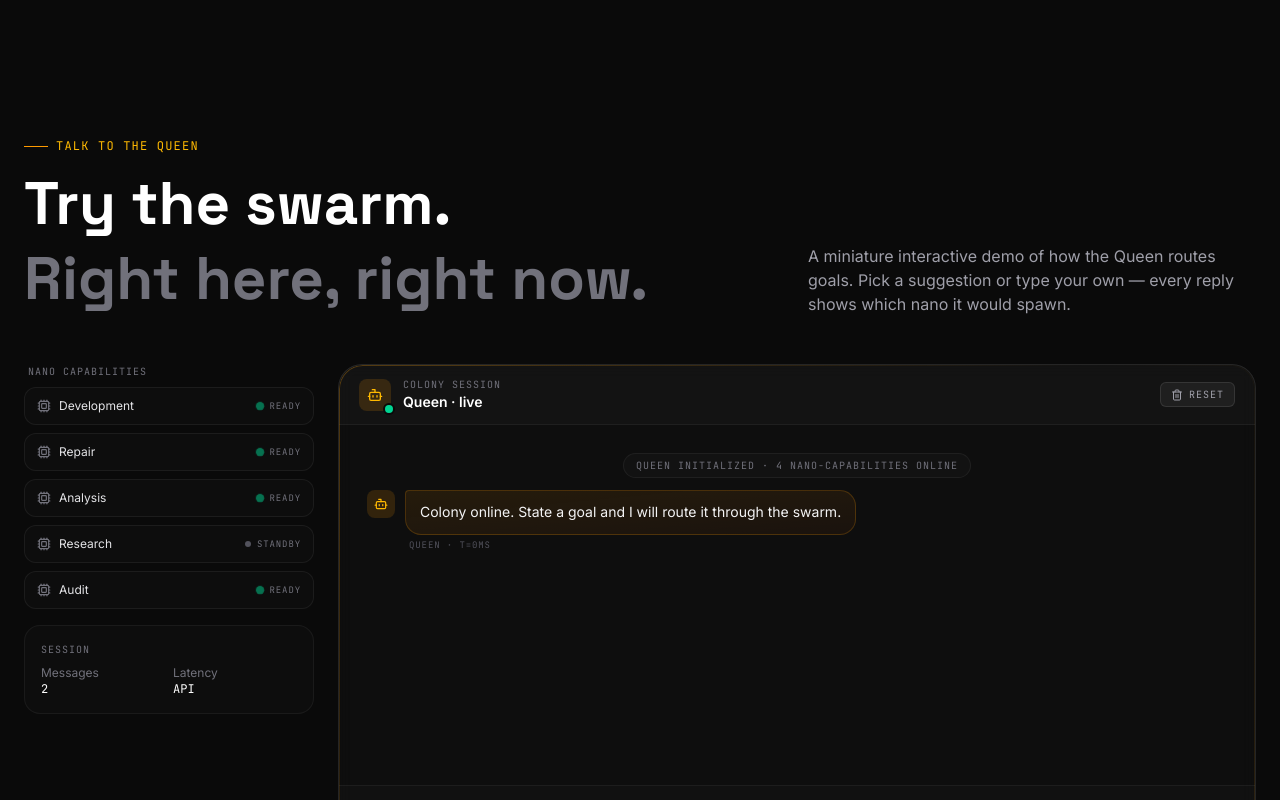
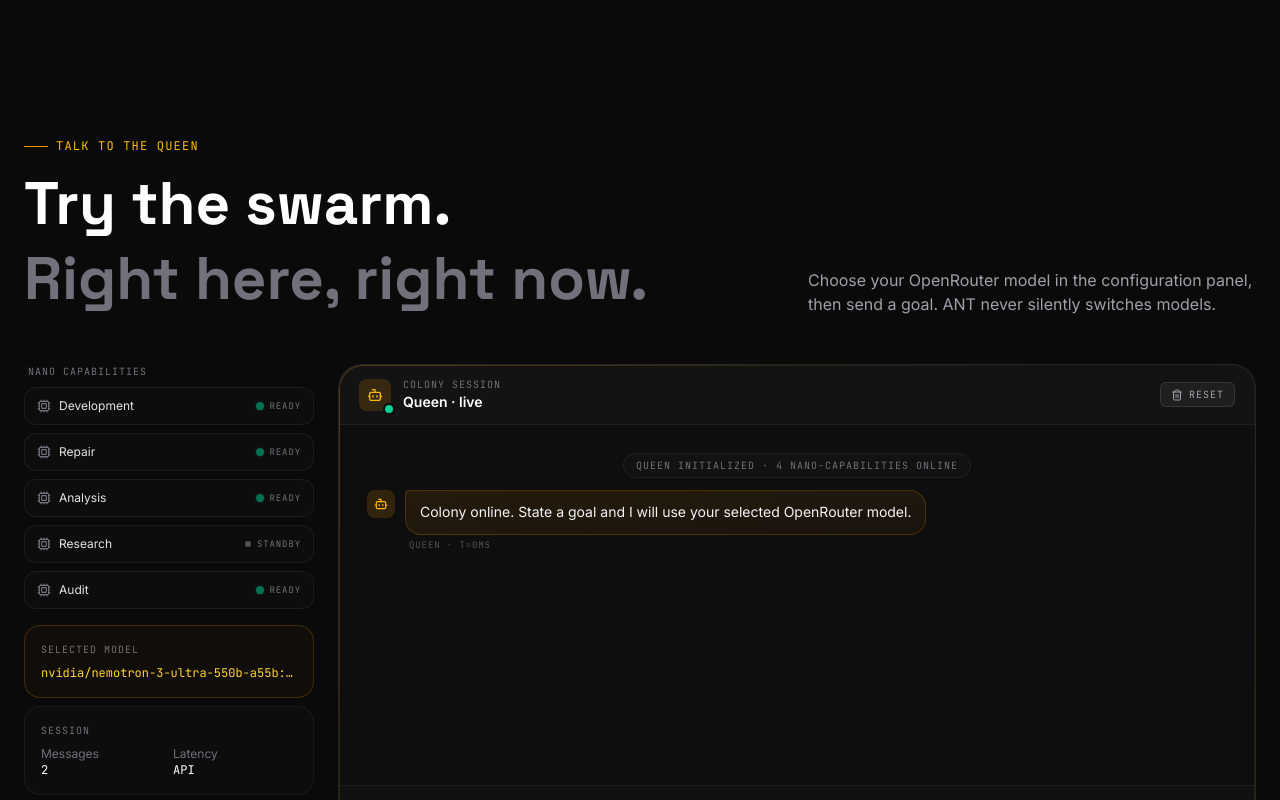
Before and after one commit to djny45/ANT-AI, a React (Vite) app: page / in a window 1280 px wide. Shown: the part 8520-9320 px from the top of the page. Built offline with nearby package versions, Linux system fonts and the light colour scheme; no server answers.

Commit message:
Use the selected model for every chat request

```diff
--- a/src/components/ChatBox.tsx
+++ b/src/components/ChatBox.tsx
@@ -2,7 +2,7 @@ import { useEffect, useRef, useState } from 'react'
 import { motion, AnimatePresence } from 'framer-motion'
 import { Send, Bot, User, Sparkles, Cpu, Trash2 } from 'lucide-react'
 import { sendToANT } from '../lib/api'
-import { getApiKey } from '../lib/storage'
+import { getApiKey, getModel } from '../lib/storage'
 
 type Role = 'user' | 'ant' | 'system'
 
@@ -23,7 +23,7 @@ const seedMessages: Message[] = [
   {
     id: 'm1',
     role: 'ant',
-    text: 'Colony online. State a goal and I will route it through the swarm.',
+    text: 'Colony online. State a goal and I will use your selected OpenRouter model.',
     meta: 'Queen · t=0ms',
   },
 ]
@@ -48,36 +48,15 @@ function MessageBubble({ m }: { m: Message }) {
     )
   }
   return (
-    <motion.div
-      initial={{ opacity: 0, y: 6 }}
-      animate={{ opacity: 1, y: 0 }}
-      transition={{ duration: 0.25 }}
-      className={`flex gap-2.5 ${isUser ? 'flex-row-reverse' : 'flex-row'}`}
-    >
-      <div
-        className={`flex h-7 w-7 shrink-0 items-center justify-center rounded-lg ${
-          isUser
-            ? 'bg-white/10 text-zinc-200'
-            : 'bg-amber-500/15 text-amber-400'
-        }`}
-      >
+    <motion.div initial={{ opacity: 0, y: 6 }} animate={{ opacity: 1, y: 0 }} transition={{ duration: 0.25 }} className={`flex gap-2.5 ${isUser ? 'flex-row-reverse' : 'flex-row'}`}>
+      <div className={`flex h-7 w-7 shrink-0 items-center justify-center rounded-lg ${isUser ? 'bg-white/10 text-zinc-200' : 'bg-amber-500/15 text-amber-400'}`}>
         {isUser ? <User className="h-3.5 w-3.5" /> : <Bot className="h-3.5 w-3.5" />}
       </div>
       <div className={`max-w-[80%] ${isUser ? 'items-end' : 'items-start'} flex flex-col gap-1`}>
-        <div
-          className={`rounded-2xl px-3.5 py-2.5 text-sm leading-relaxed ${
-            isUser
-              ? 'bg-white/[0.06] text-white border border-white/10 rounded-tr-sm'
-              : 'bg-gradient-to-br from-amber-500/10 to-orange-500/5 text-zinc-100 border border-amber-500/20 rounded-tl-sm'
-          }`}
-        >
+        <div className={`rounded-2xl px-3.5 py-2.5 text-sm leading-relaxed ${isUser ? 'bg-white/[0.06] text-white border border-white/10 rounded-tr-sm' : 'bg-gradient-to-br from-amber-500/10 to-orange-500/5 text-zinc-100 border border-amber-500/20 rounded-tl-sm'}`}>
           {m.text}
         </div>
-        {m.meta && (
-          <div className="font-mono text-[9px] uppercase tracking-widest text-zinc-600 px-1">
-            {m.meta}
-          </div>
-        )}
+        {m.meta && <div className="font-mono text-[9px] uppercase tracking-widest text-zinc-600 px-1">{m.meta}</div>}
       </div>
     </motion.div>
   )
@@ -87,58 +66,48 @@ export default function ChatBox() {
   const [messages, setMessages] = useState<Message[]>(seedMessages)
   const [input, setInput] = useState('')
   const [thinking, setThinking] = useState(false)
+  const [model, setModel] = useState(() => getModel())
   const scrollRef = useRef<HTMLDivElement>(null)
 
   useEffect(() => {
-    scrollRef.current?.scrollTo({
-      top: scrollRef.current.scrollHeight,
-      behavior: 'smooth',
-    })
+    scrollRef.current?.scrollTo({ top: scrollRef.current.scrollHeight, behavior: 'smooth' })
   }, [messages, thinking])
+
+  useEffect(() => {
+    const syncModel = () => setModel(getModel())
+    window.addEventListener('storage', syncModel)
+    window.addEventListener('focus', syncModel)
+    return () => {
+      window.removeEventListener('storage', syncModel)
+      window.removeEventListener('focus', syncModel)
+    }
+  }, [])
 
   const send = async (text?: string) => {
     const value = (text ?? input).trim()
     if (!value || thinking) return
 
-    const userMsg: Message = {
-      id: `u-${Date.now()}`,
-      role: 'user',
-      text: value,
+    const selectedModel = getModel(model).trim()
+    if (!selectedModel) {
+      setMessages((m) => [...m, { id: `e-${Date.now()}`, role: 'system', text: 'Select an OpenRouter model in the configuration panel first.', meta: 'configuration' }])
+      return
     }
 
+    const userMsg: Message = { id: `u-${Date.now()}`, role: 'user', text: value }
     setMessages((m) => [...m, userMsg])
     setInput('')
     setThinking(true)
 
     try {
       const apiKey = getApiKey()
-      if (!apiKey) {
-        throw new Error('API key not configured. Open the API Key panel first.')
-      }
+      if (!apiKey) throw new Error('API key not configured. Open the API Key panel first.')
 
-      const result = await sendToANT(value, apiKey)
-      const responseText =
-        result?.message ?? result?.response ?? result?.text ?? 'ANT returned no response.'
+      const result = await sendToANT(value, apiKey, selectedModel)
+      const responseText = result?.message ?? result?.response ?? result?.text ?? 'ANT returned no response.'
 
-      setMessages((m) => [
-        ...m,
-        {
-          id: `a-${Date.now()}`,
-          role: 'ant',
-          text: String(responseText),
-          meta: 'ANT API · live',
-        },
-      ])
+      setMessages((m) => [...m, { id: `a-${Date.now()}`, role: 'ant', text: String(responseText), meta: `ANT API · ${selectedModel}` }])
     } catch (error) {
-      setMessages((m) => [
-        ...m,
-        {
-          id: `e-${Date.now()}`,
-          role: 'system',
-          text: error instanceof Error ? error.message : 'ANT API request failed.',
-          meta: 'error',
-        },
-      ])
+      setMessages((m) => [...m, { id: `e-${Date.now()}`, role: 'system', text: error instanceof Error ? error.message : 'ANT API request failed.', meta: 'error' }])
     } finally {
       setThinking(false)
     }
@@ -150,207 +119,32 @@ export default function ChatBox() {
   }
 
   return (
-    <section
-      id="chat"
-      className="relative w-full bg-[#0a0a0a] py-28 sm:py-36 border-t border-white/5"
-    >
+    <section id="chat" className="relative w-full bg-[#0a0a0a] py-28 sm:py-36 border-t border-white/5">
       <div className="mx-auto max-w-7xl px-6">
-        <motion.div
-          initial={{ opacity: 0, y: 16 }}
-          whileInView={{ opacity: 1, y: 0 }}
-          viewport={{ once: true }}
-          transition={{ duration: 0.6 }}
-          className="mb-12 flex flex-col md:flex-row md:items-end md:justify-between gap-6"
-        >
-          <div className="max-w-2xl">
-            <div className="mb-3 inline-flex items-center gap-2 text-xs font-mono uppercase tracking-widest text-amber-400">
-              <span className="h-px w-6 bg-amber-500" />
-              Talk to the Queen
-            </div>
-            <h2 className="font-display text-4xl font-bold leading-tight text-white sm:text-5xl md:text-6xl">
-              Try the swarm.
-              <br />
-              <span className="text-zinc-500">Right here, right now.</span>
-            </h2>
-          </div>
-          <p className="text-zinc-400 max-w-md">
-            A miniature interactive demo of how the Queen routes goals. Pick a
-            suggestion or type your own — every reply shows which nano it would
-            spawn.
-          </p>
+        <motion.div initial={{ opacity: 0, y: 16 }} whileInView={{ opacity: 1, y: 0 }} viewport={{ once: true }} transition={{ duration: 0.6 }} className="mb-12 flex flex-col md:flex-row md:items-end md:justify-between gap-6">
+          <div className="max-w-2xl"><div className="mb-3 inline-flex items-center gap-2 text-xs font-mono uppercase tracking-widest text-amber-400"><span className="h-px w-6 bg-amber-500" /> Talk to the Queen</div><h2 className="font-display text-4xl font-bold leading-tight text-white sm:text-5xl md:text-6xl">Try the swarm.<br /><span className="text-zinc-500">Right here, right now.</span></h2></div>
+          <p className="text-zinc-400 max-w-md">Choose your OpenRouter model in the configuration panel, then send a goal. ANT never silently switches models.</p>
         </motion.div>
 
-        <motion.div
-          initial={{ opacity: 0, y: 20 }}
-          whileInView={{ opacity: 1, y: 0 }}
-          viewport={{ once: true }}
-          transition={{ duration: 0.6, delay: 0.1 }}
-          className="grid grid-cols-1 lg:grid-cols-12 gap-6"
-        >
+        <motion.div initial={{ opacity: 0, y: 20 }} whileInView={{ opacity: 1, y: 0 }} viewport={{ once: true }} transition={{ duration: 0.6, delay: 0.1 }} className="grid grid-cols-1 lg:grid-cols-12 gap-6">
           <div className="lg:col-span-3 space-y-2">
-            <div className="text-[10px] font-mono uppercase tracking-widest text-zinc-500 px-1">
-              Nano capabilities
-            </div>
-            {[
-              { label: 'Development', state: 'ready' },
-              { label: 'Repair', state: 'ready' },
-              { label: 'Analysis', state: 'ready' },
-              { label: 'Research', state: 'standby' },
-              { label: 'Audit', state: 'ready' },
-            ].map((c, i) => (
-              <motion.div
-                key={c.label}
-                initial={{ opacity: 0, x: -8 }}
-                whileInView={{ opacity: 1, x: 0 }}
-                viewport={{ once: true }}
-                transition={{ delay: 0.1 + i * 0.05 }}
-                className="flex items-center justify-between rounded-xl border border-white/[0.06] bg-white/[0.015] px-3 py-2.5"
-              >
-                <div className="flex items-center gap-2">
-                  <Cpu className="h-3.5 w-3.5 text-zinc-500" />
-                  <span className="text-xs text-zinc-200">{c.label}</span>
-                </div>
-                <div className="flex items-center gap-1.5">
-                  <span
-                    className={`h-1.5 w-1.5 rounded-full ${
-                      c.state === 'ready'
-                        ? 'bg-emerald-400 pulse-dot'
-                        : 'bg-zinc-600'
-                    }`}
-                  />
-                  <span className="font-mono text-[9px] uppercase tracking-widest text-zinc-500">
-                    {c.state}
-                  </span>
-                </div>
+            <div className="text-[10px] font-mono uppercase tracking-widest text-zinc-500 px-1">Nano capabilities</div>
+            {[{ label: 'Development', state: 'ready' }, { label: 'Repair', state: 'ready' }, { label: 'Analysis', state: 'ready' }, { label: 'Research', state: 'standby' }, { label: 'Audit', state: 'ready' }].map((c, i) => (
+              <motion.div key={c.label} initial={{ opacity: 0, x: -8 }} whileInView={{ opacity: 1, x: 0 }} viewport={{ once: true }} transition={{ delay: 0.1 + i * 0.05 }} className="flex items-center justify-between rounded-xl border border-white/[0.06] bg-white/[0.015] px-3 py-2.5">
+                <div className="flex items-center gap-2"><Cpu className="h-3.5 w-3.5 text-zinc-500" /><span className="text-xs text-zinc-200">{c.label}</span></div>
+                <div className="flex items-center gap-1.5"><span className={`h-1.5 w-1.5 rounded-full ${c.state === 'ready' ? 'bg-emerald-400 pulse-dot' : 'bg-zinc-600'}`} /><span className="font-mono text-[9px] uppercase tracking-widest text-zinc-500">{c.state}</span></div>
               </motion.div>
             ))}
-
-            <div className="mt-4 rounded-2xl border border-white/5 bg-white/[0.015] p-4">
-              <div className="text-[10px] font-mono uppercase tracking-widest text-zinc-500">
-                Session
-              </div>
-              <div className="mt-2 grid grid-cols-2 gap-2 text-xs">
-                <div>
-                  <div className="text-zinc-500">Messages</div>
-                  <div className="font-mono text-white">{messages.length}</div>
-                </div>
-                <div>
-                  <div className="text-zinc-500">Latency</div>
-                  <div className="font-mono text-white">API</div>
-                </div>
-              </div>
-            </div>
+            <div className="mt-4 rounded-2xl border border-amber-500/20 bg-amber-500/[0.03] p-4"><div className="text-[10px] font-mono uppercase tracking-widest text-zinc-500">Selected model</div><div className="mt-2 truncate font-mono text-xs text-amber-300" title={model}>{model}</div></div>
+            <div className="rounded-2xl border border-white/5 bg-white/[0.015] p-4"><div className="text-[10px] font-mono uppercase tracking-widest text-zinc-500">Session</div><div className="mt-2 grid grid-cols-2 gap-2 text-xs"><div><div className="text-zinc-500">Messages</div><div className="font-mono text-white">{messages.length}</div></div><div><div className="text-zinc-500">Latency</div><div className="font-mono text-white">API</div></div></div></div>
           </div>
 
-          <div className="lg:col-span-9">
-            <div className="relative overflow-hidden rounded-3xl border border-white/10 bg-white/[0.02] backdrop-blur-sm gradient-border">
-              <div className="flex items-center justify-between border-b border-white/5 bg-white/[0.02] px-5 py-3">
-                <div className="flex items-center gap-3">
-                  <div className="relative flex h-8 w-8 items-center justify-center rounded-lg bg-amber-500/15 text-amber-400">
-                    <Bot className="h-4 w-4" />
-                    <span className="absolute -bottom-0.5 -right-0.5 h-2 w-2 rounded-full bg-emerald-400 ring-2 ring-[#0a0a0a]" />
-                  </div>
-                  <div>
-                    <div className="text-[10px] font-mono uppercase tracking-widest text-zinc-500">
-                      colony session
-                    </div>
-                    <div className="text-sm font-semibold text-white">
-                      Queen · live
-                    </div>
-                  </div>
-                </div>
-                <button
-                  onClick={clear}
-                  className="flex items-center gap-1.5 rounded-md border border-white/10 bg-white/5 px-2.5 py-1 text-[10px] font-mono uppercase tracking-widest text-zinc-400 transition-all hover:bg-white/10 hover:text-white"
-                >
-                  <Trash2 className="h-3 w-3" />
-                  <span>reset</span>
-                </button>
-              </div>
-
-              <div
-                ref={scrollRef}
-                className="h-[360px] overflow-y-auto px-5 py-5 sm:px-7 sm:py-7 space-y-3"
-              >
-                <AnimatePresence initial={false}>
-                  {messages.map((m) => (
-                    <MessageBubble key={m.id} m={m} />
-                  ))}
-                </AnimatePresence>
-
-                {thinking && (
-                  <motion.div
-                    initial={{ opacity: 0, y: 6 }}
-                    animate={{ opacity: 1, y: 0 }}
-                    exit={{ opacity: 0 }}
-                    className="flex gap-2.5"
-                  >
-                    <div className="flex h-7 w-7 shrink-0 items-center justify-center rounded-lg bg-amber-500/15 text-amber-400">
-                      <Bot className="h-3.5 w-3.5" />
-                    </div>
-                    <div className="flex items-center gap-1.5 rounded-2xl rounded-tl-sm border border-amber-500/20 bg-gradient-to-br from-amber-500/10 to-orange-500/5 px-4 py-3">
-                      <span className="h-1.5 w-1.5 rounded-full bg-amber-400 pulse-dot" />
-                      <span
-                        className="h-1.5 w-1.5 rounded-full bg-amber-400 pulse-dot"
-                        style={{ animationDelay: '0.2s' }}
-                      />
-                      <span
-                        className="h-1.5 w-1.5 rounded-full bg-amber-400 pulse-dot"
-                        style={{ animationDelay: '0.4s' }}
-                      />
-                    </div>
-                  </motion.div>
-                )}
-              </div>
-
-              <div className="border-t border-white/5 bg-white/[0.01] px-5 py-3 sm:px-7">
-                <div className="flex items-center gap-2 mb-2">
-                  <Sparkles className="h-3 w-3 text-amber-400" />
-                  <span className="text-[10px] font-mono uppercase tracking-widest text-zinc-500">
-                    Try a goal
-                  </span>
-                </div>
-                <div className="flex flex-wrap gap-2">
-                  {suggestions.map((s) => (
-                    <button
-                      key={s}
-                      onClick={() => send(s)}
-                      disabled={thinking}
-                      className="rounded-full border border-white/10 bg-white/[0.03] px-3 py-1.5 text-xs text-zinc-300 transition-all hover:border-amber-500/40 hover:bg-amber-500/10 hover:text-amber-200 disabled:opacity-50 disabled:cursor-not-allowed"
-                    >
-                      {s}
-                    </button>
-                  ))}
-                </div>
-              </div>
-
-              <form
-                onSubmit={(e) => {
-                  e.preventDefault()
-                  void send()
-                }}
-                className="border-t border-white/5 bg-white/[0.02] px-5 py-3 sm:px-7 sm:py-4"
-              >
-                <div className="relative">
-                  <input
-                    value={input}
-                    onChange={(e) => setInput(e.target.value)}
-                    placeholder="State a goal for the swarm…"
-                    disabled={thinking}
-                    className="w-full rounded-xl border border-white/10 bg-black/40 py-3.5 pl-4 pr-14 text-sm text-white placeholder:text-zinc-600 focus:border-amber-500/50 focus:outline-none focus:ring-2 focus:ring-amber-500/20 transition-all disabled:opacity-50"
-                  />
-                  <button
-                    type="submit"
-                    disabled={!input.trim() || thinking}
-                    aria-label="Send"
-                    className="absolute right-2 top-1/2 -translate-y-1/2 flex h-9 w-9 items-center justify-center rounded-lg bg-amber-500 text-black transition-all hover:bg-amber-400 disabled:opacity-40 disabled:cursor-not-allowed"
-                  >
-                    <Send className="h-3.5 w-3.5" />
-                  </button>
-                </div>
-              </form>
-            </div>
-          </div>
+          <div className="lg:col-span-9"><div className="relative overflow-hidden rounded-3xl border border-white/10 bg-white/[0.02] backdrop-blur-sm gradient-border">
+            <div className="flex items-center justify-between border-b border-white/5 bg-white/[0.02] px-5 py-3"><div className="flex items-center gap-3"><div className="relative flex h-8 w-8 items-center justify-center rounded-lg bg-amber-500/15 text-amber-400"><Bot className="h-4 w-4" /><span className="absolute -bottom-0.5 -right-0.5 h-2 w-2 rounded-full bg-emerald-400 ring-2 ring-[#0a0a0a]" /></div><div><div className="text-[10px] font-mono uppercase tracking-widest text-zinc-500">colony session</div><div className="text-sm font-semibold text-white">Queen · live</div></div></div><button onClick={clear} className="flex items-center gap-1.5 rounded-md border border-white/10 bg-white/5 px-2.5 py-1 text-[10px] font-mono uppercase tracking-widest text-zinc-400 transition-all hover:bg-white/10 hover:text-white"><Trash2 className="h-3 w-3" /><span>reset</span></button></div>
+            <div ref={scrollRef} className="h-[360px] overflow-y-auto px-5 py-5 sm:px-7 sm:py-7 space-y-3"><AnimatePresence initial={false}>{messages.map((m) => <MessageBubble key={m.id} m={m} />)}</AnimatePresence>{thinking && <motion.div initial={{ opacity: 0, y: 6 }} animate={{ opacity: 1, y: 0 }} exit={{ opacity: 0 }} className="flex gap-2.5"><div className="flex h-7 w-7 shrink-0 items-center justify-center rounded-lg bg-amber-500/15 text-amber-400"><Bot className="h-3.5 w-3.5" /></div><div className="flex items-center gap-1.5 rounded-2xl rounded-tl-sm border border-amber-500/20 bg-gradient-to-br from-amber-500/10 to-orange-500/5 px-4 py-3"><span className="h-1.5 w-1.5 rounded-full bg-amber-400 pulse-dot" /><span className="h-1.5 w-1.5 rounded-full bg-amber-400 pulse-dot" style={{ animationDelay: '0.2s' }} /><span className="h-1.5 w-1.5 rounded-full bg-amber-400 pulse-dot" style={{ animationDelay: '0.4s' }} /></div></motion.div>}</div>
+            <div className="border-t border-white/5 bg-white/[0.01] px-5 py-3 sm:px-7"><div className="flex items-center gap-2 mb-2"><Sparkles className="h-3 w-3 text-amber-400" /><span className="text-[10px] font-mono uppercase tracking-widest text-zinc-500">Try a goal</span></div><div className="flex flex-wrap gap-2">{suggestions.map((s) => <button key={s} onClick={() => send(s)} disabled={thinking} className="rounded-full border border-white/10 bg-white/[0.03] px-3 py-1.5 text-xs text-zinc-300 transition-all hover:border-amber-500/40 hover:bg-amber-500/10 hover:text-amber-200 disabled:opacity-50 disabled:cursor-not-allowed">{s}</button>)}</div></div>
+            <form onSubmit={(e) => { e.preventDefault(); void send() }} className="border-t border-white/5 bg-white/[0.02] px-5 py-3 sm:px-7 sm:py-4"><div className="relative"><input value={input} onChange={(e) => setInput(e.target.value)} placeholder="State a goal for the swarm…" disabled={thinking} className="w-full rounded-xl border border-white/10 bg-black/40 py-3.5 pl-4 pr-14 text-sm text-white placeholder:text-zinc-600 focus:border-amber-500/50 focus:outline-none focus:ring-2 focus:ring-amber-500/20 transition-all disabled:opacity-50" /><button type="submit" disabled={!input.trim() || thinking} aria-label="Send" className="absolute right-2 top-1/2 -translate-y-1/2 flex h-9 w-9 items-center justify-center rounded-lg bg-amber-500 text-black transition-all hover:bg-amber-400 disabled:opacity-40 disabled:cursor-not-allowed"><Send className="h-3.5 w-3.5" /></button></div></form>
+          </div></div>
         </motion.div>
       </div>
     </section>
```
